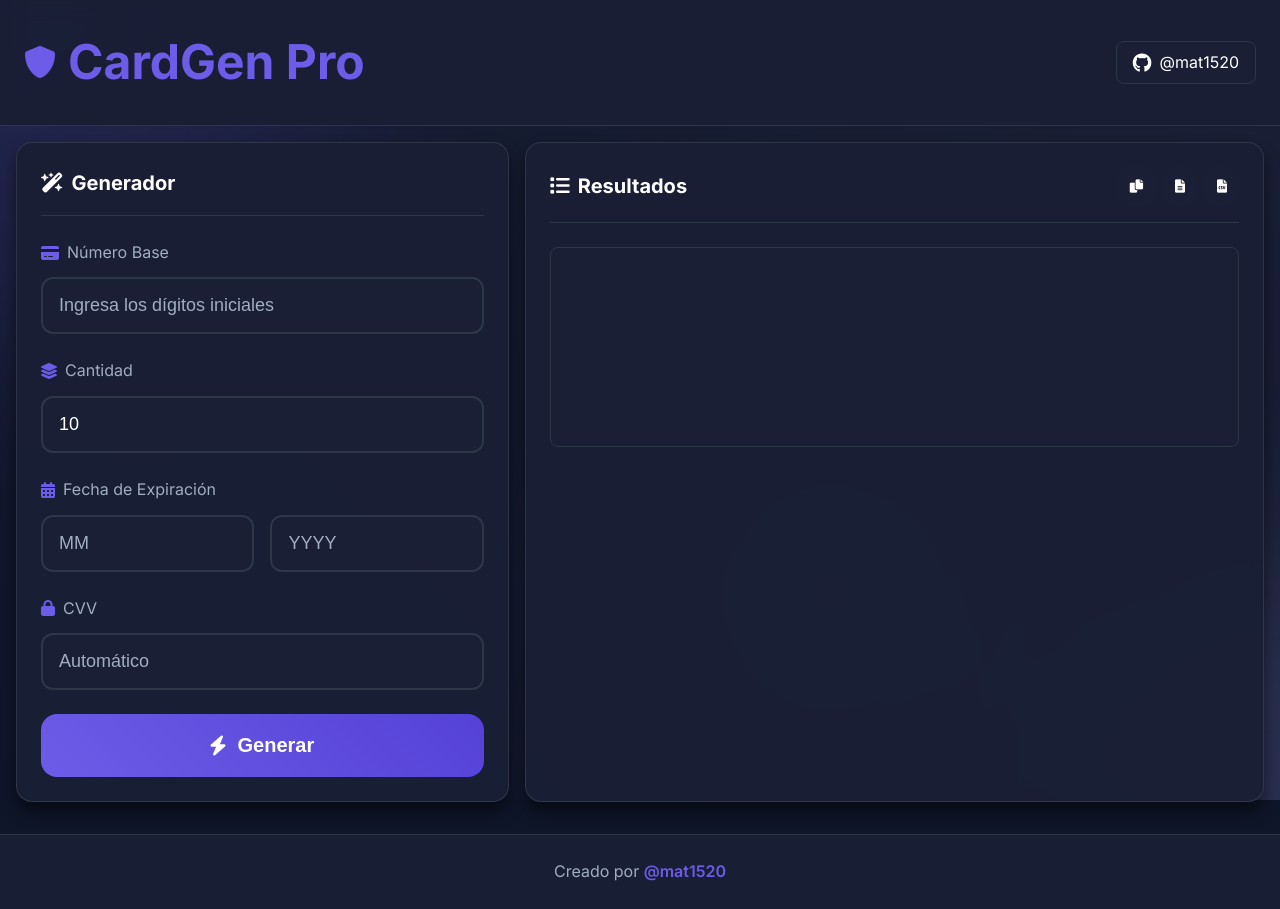
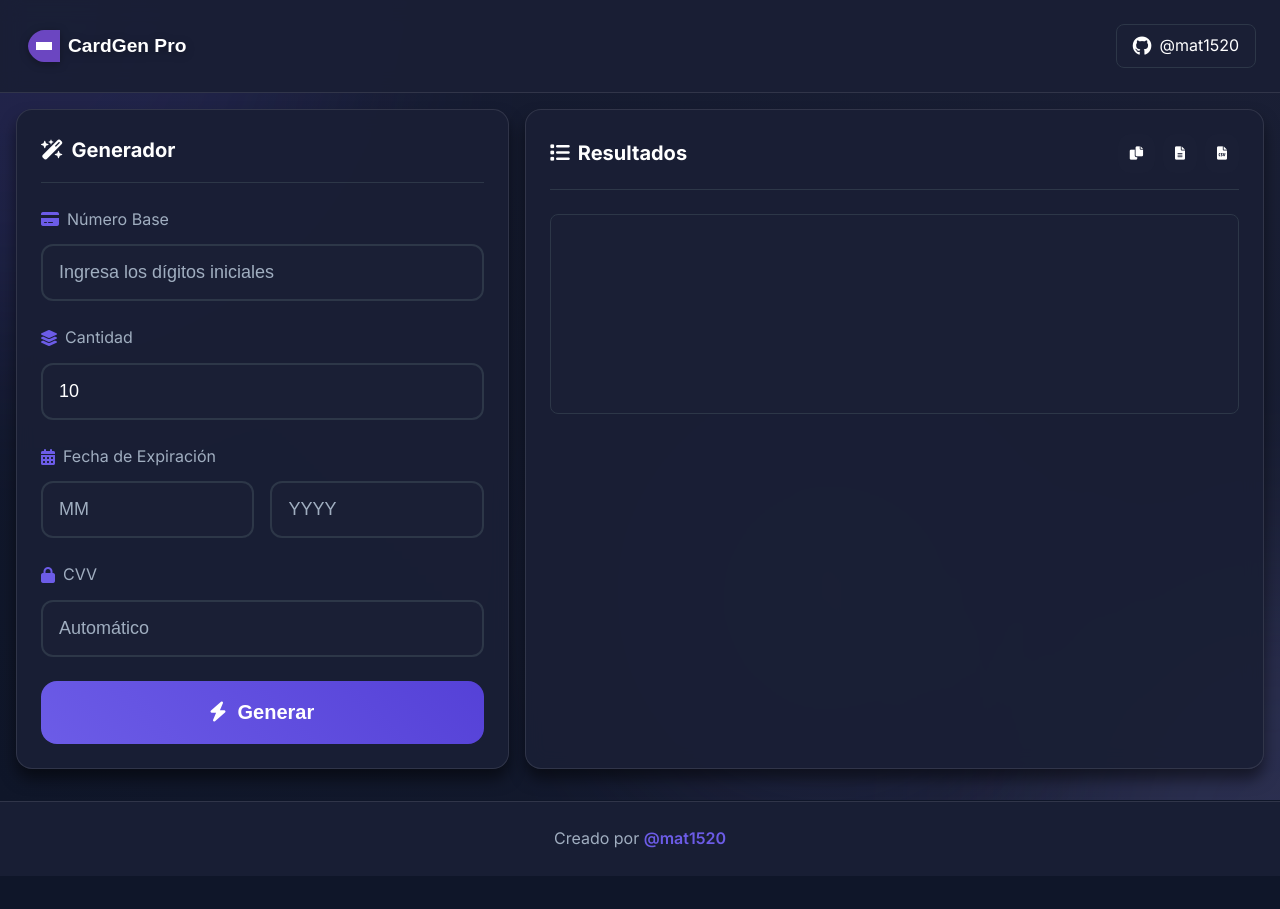
Before and after one commit to mat1520/Credit-Card-Gen-Luhn, a website: page public/index.html in a window 1280 px wide. After the commit the page ends 876 px from the top, so only its background shows below. Drawn offline with Linux system fonts and the light colour scheme.

Commit message:
feat: Add logo and favicon, enhance documentation and styling

```diff
--- a/public/index.html
+++ b/public/index.html
@@ -5,6 +5,7 @@
     <meta name="viewport" content="width=device-width, initial-scale=1.0">
     <meta name="description" content="Generador avanzado de tarjetas con validación Luhn">
     <title>CardGen Pro</title>
+    <link rel="icon" type="image/svg+xml" href="favicon.svg">
     <link rel="stylesheet" href="../src/css/styles.css">
     <link rel="stylesheet" href="https://cdnjs.cloudflare.com/ajax/libs/font-awesome/6.0.0/css/all.min.css">
     <link href="https://fonts.googleapis.com/css2?family=Inter:wght@400;500;600;700&display=swap" rel="stylesheet">
@@ -19,8 +20,7 @@
     <header class="header">
         <div class="header-content">
             <div class="logo">
-                <i class="fas fa-shield-alt"></i>
-                <h1>CardGen Pro</h1>
+                <img src="logo.svg" alt="CardGen Pro Logo" height="40">
             </div>
             <a href="https://github.com/mat1520" class="github-link" target="_blank" rel="noopener noreferrer">
                 <i class="fab fa-github"></i>
--- a/src/css/styles.css
+++ b/src/css/styles.css
@@ -126,13 +126,17 @@ body {
     display: flex;
     align-items: center;
     gap: 0.75rem;
-    font-size: var(--font-xl);
-    font-weight: 700;
-    color: var(--primary-color);
 }
 
-.logo i {
-    font-size: var(--font-2xl);
+.logo img {
+    height: 40px;
+    width: auto;
+    filter: drop-shadow(0 2px 4px rgba(0, 0, 0, 0.3));
+    transition: transform 0.3s ease;
+}
+
+.logo:hover img {
+    transform: scale(1.05);
 }
 
 /* Main Content */
```
Also changed, not shown: README.md, public/favicon.svg (added), public/logo.svg (added).
